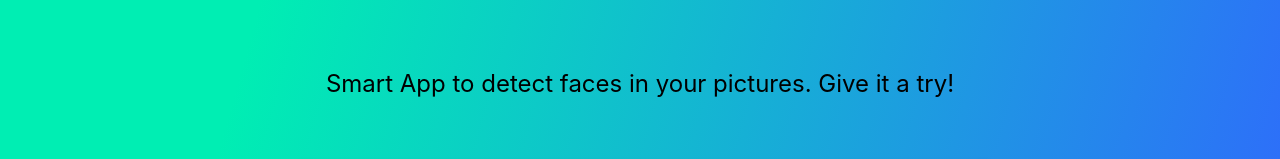
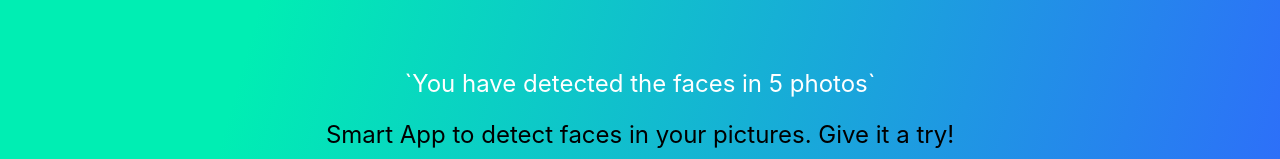
Before and after one commit to Elita1Arcee/smartFaceRecognition, a React (Create React App) app: page / in a window 1280 px wide. Shown: the part 316-475 px from the top of the page. Built offline with nearby package versions, Linux system fonts and the light colour scheme.

Commit message:
set up text for user info display. added background styles

```diff
--- a/package.json
+++ b/package.json
@@ -6,6 +6,7 @@
     "@testing-library/jest-dom": "^5.17.0",
     "@testing-library/react": "^13.4.0",
     "@testing-library/user-event": "^13.5.0",
+    "particles-bg": "^2.5.5",
     "react": "^18.2.0",
     "react-dom": "^18.2.0",
     "react-parallax-tilt": "^1.7.154",
--- a/src/App.js
+++ b/src/App.js
@@ -1,13 +1,18 @@
+import React from 'react'
+import ParticlesBg from 'particles-bg'
 import Navigation from './components/Navigation/Navigation';
 import Logo from './components/Logo/Logo'
 import ImageLinkForm from './components/ImageLinkForm/ImageLinkForm'
+import RankUserInfo from './components/RankUserInfo/RankUserInfo';
 import './App.css';
 
 function App() {
   return (
     <div className="App">
+    <ParticlesBg type="cobweb" bg={true} />
       <Navigation />
       <Logo />
+      <RankUserInfo />
       <ImageLinkForm />
        {/*
       <FaceRecognition />*/}
--- a/src/components/ImageLinkForm/ImageFormLink.css
+++ b/src/components/ImageLinkForm/ImageFormLink.css
@@ -1,5 +1,5 @@
 .form{
-    width: 690px;
+    max-width: 690px;
     background-color:#269;
     background-image: linear-gradient(white 2px, transparent 2px),
     linear-gradient(90deg, white 2px, transparent 2px),
--- /dev/null
+++ b/src/components/RankUserInfo/RankUserInfo.jsx
@@ -0,0 +1,13 @@
+import React from 'react';
+
+function RankUserInfo () {
+    return (
+        <div>
+            <div className='white f3'>
+                <p>`You have detected the faces in 5 photos`</p>
+            </div>
+        </div>
+    )
+}
+
+export default RankUserInfo;
```
Also changed, not shown: 1 other file (tests, documents, lock files or other folders).
